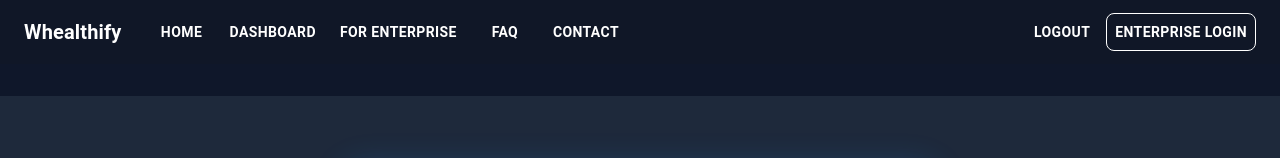
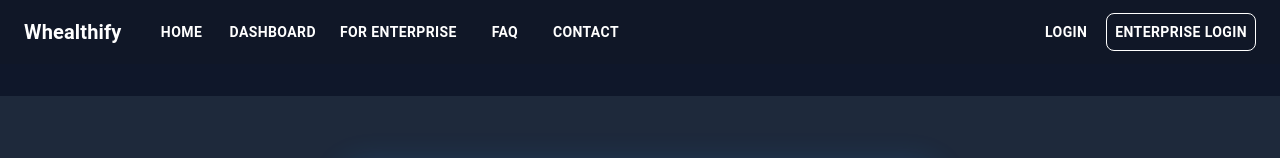
Before and after one commit to dylanrice17/whealthify, a React (Vite) app in the folder hsa-wellness-frontend/: page / in a window 1280 px wide. Shown: the top 158 px of the page. Built offline with nearby package versions, Linux system fonts and the light colour scheme.

Commit message:
Change Logout to Login on homepage NavBar

```diff
--- a/hsa-wellness-frontend/src/components/NavBar.jsx
+++ b/hsa-wellness-frontend/src/components/NavBar.jsx
@@ -24,7 +24,7 @@ export default function NavBar() {
           ))}
         </Box>
         <Box>
-          <Button color="inherit" sx={{ fontWeight: 600, mr: 1 }}>Logout</Button>
+          <Button color="inherit" sx={{ fontWeight: 600, mr: 1 }}>Login</Button>
           <Button color="inherit" sx={{ fontWeight: 600, border: '1px solid #fff', borderRadius: 2 }}>Enterprise Login</Button>
         </Box>
       </Toolbar>
```
Also changed, not shown: 1 other file (tests, documents, lock files or other folders).
